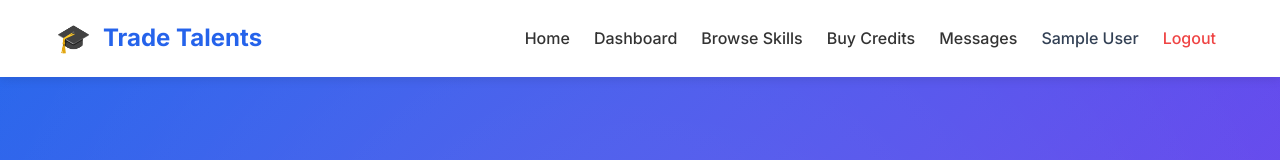
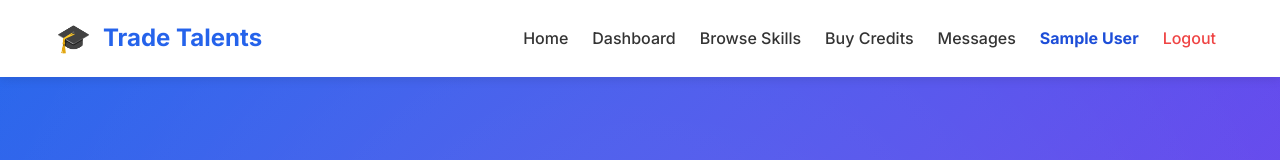
Before and after one commit to Yashvi2874/tradetalents, a React app in the folder frontend/: page / in a window 1280 px wide. Shown: the top 160 px of the page. Built offline with nearby package versions, Linux system fonts and the light colour scheme; sample sign-in values are in the browser's storage; the HTML template or start-up script is replaced by a standard one.

Commit message:
Changed ui .

```diff
--- a/frontend/src/components/Header.css
+++ b/frontend/src/components/Header.css
@@ -77,8 +77,8 @@
 }
 
 .user-name {
-  font-weight: 500;
-  color: #334155;
+  font-weight: 800;
+  color: #1d4ed8;
 }
 
 .btn-logout {
@@ -95,6 +95,14 @@
 .btn-logout:hover {
   color: #dc2626;
   background-color: rgba(239, 68, 68, 0.1);
+}
+
+.highlight-username {
+  background: #e3f2fd;
+  color: #1976d2;
+  padding: 4px 12px;
+  border-radius: 6px;
+  font-weight: 600;
 }
 
 @media (max-width: 768px) {
```
Also changed, not shown: 3 other files (tests, documents, lock files or other folders).
